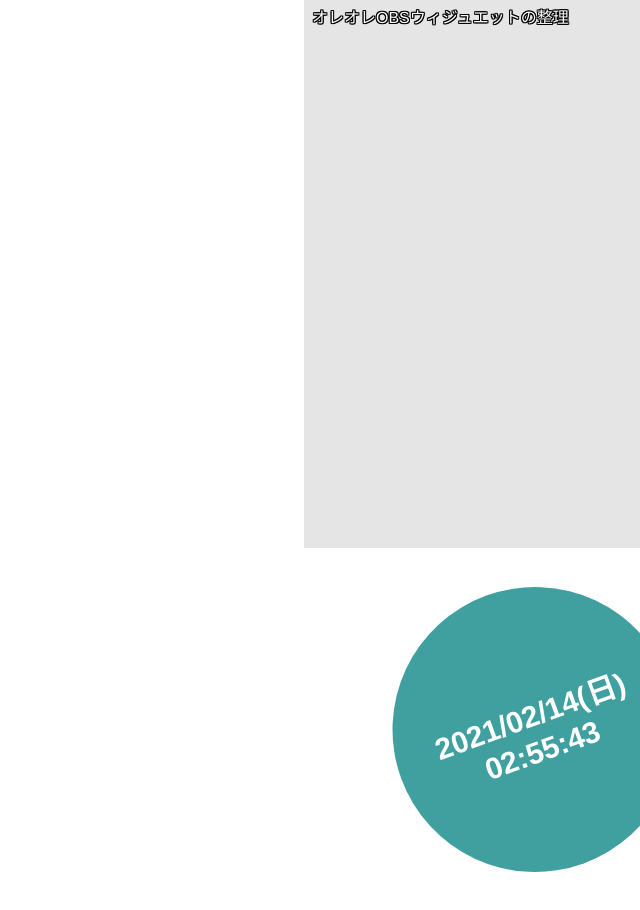
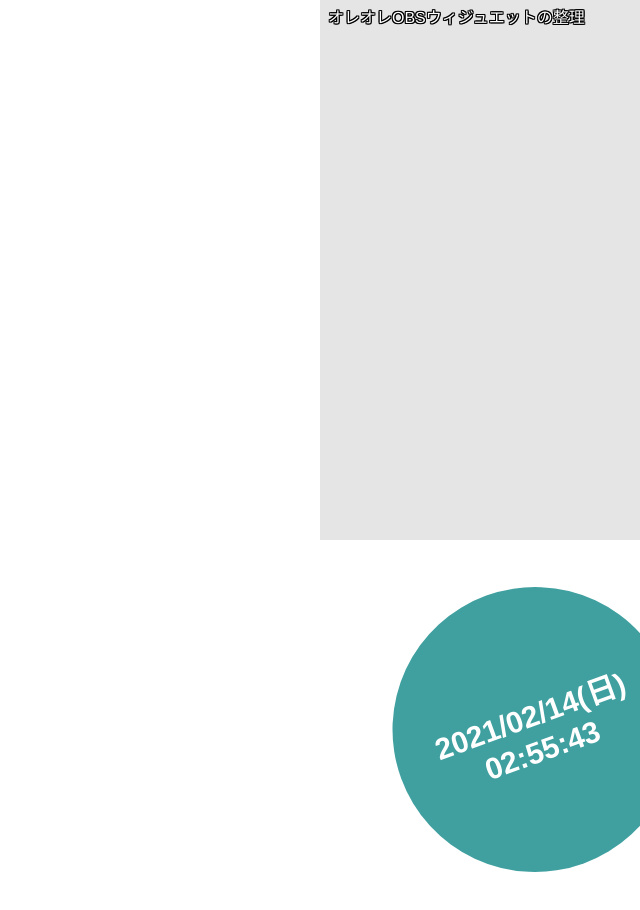
Before and after one commit to raduwen/widgets, a Next.js app: page / in a window 1280 px wide. Shown: the top 910 px of the page, without its empty margins (640-1280 px from the left). Built offline with nearby package versions, Linux system fonts and the light colour scheme.

Commit message:
fix size

```diff
--- a/components/TextWidget/index.jsx
+++ b/components/TextWidget/index.jsx
@@ -13,6 +13,7 @@ const TextWidget = ({ text }) => {
   ].join(', ');
 
   const style = {
+    boxSizing: 'border-box',
     position: 'absolute',
     right: 0,
     width: '320px',
```
